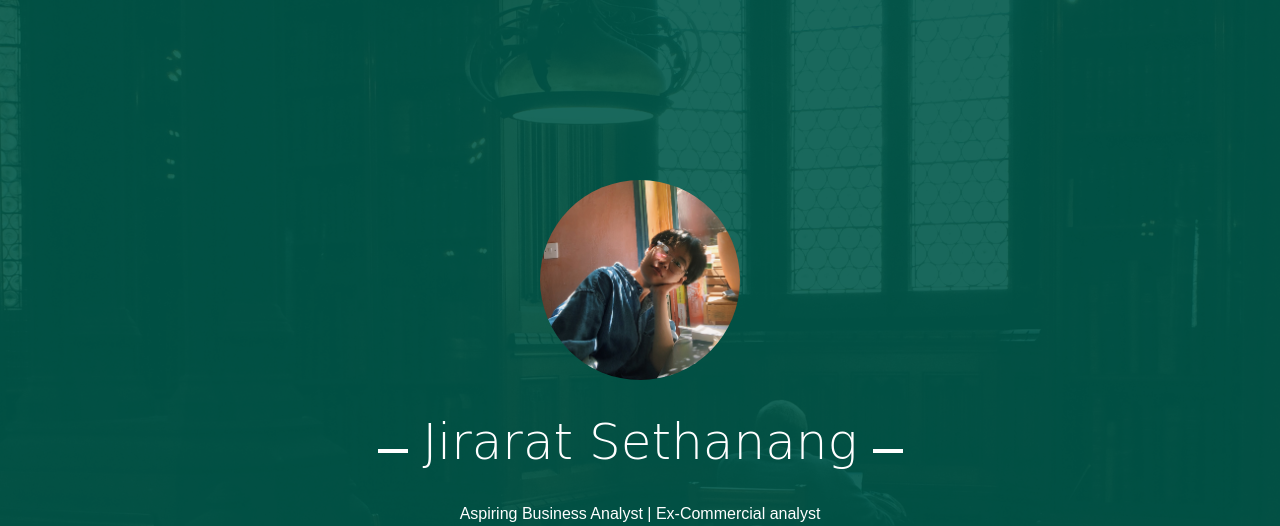
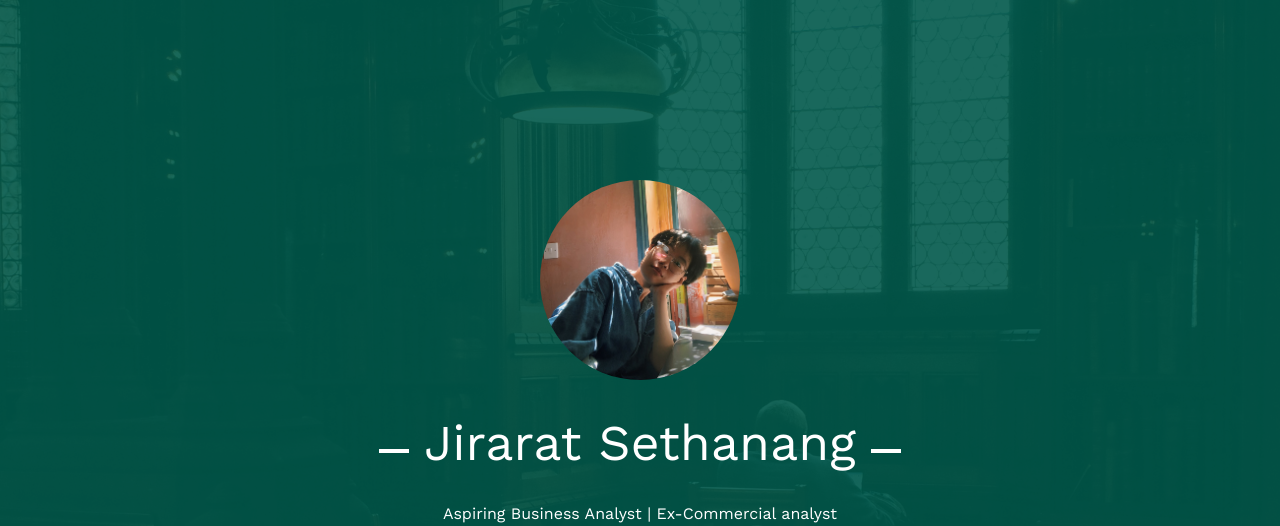
Before and after one commit to jiraratset/jirarat.github.io, a plain HTML site: page index.html in a window 1280 px wide. Shown: the top 526 px of the page. Drawn offline with nearby package versions, Linux system fonts and the light colour scheme; some packages are replaced by stand-ins of ours; no server answers; files whose address does not match are found by name.

Commit message:
Update index.html

```diff
--- a/index.html
+++ b/index.html
@@ -34,8 +34,8 @@
 	<meta name="twitter:url" content="" />
 	<meta name="twitter:card" content="" />
 
-	<link href="https://fonts.googleapis.com/css?family=Space+Mono" rel="stylesheet">
-	<link href="https://fonts.googleapis.com/css?family=Kaushan+Script" rel="stylesheet">
+	<link href="https://fonts.googleapis.com/css?family=Work+Sans" rel="stylesheet">
+	<link href="https://fonts.googleapis.com/css?family=Work+Sans" rel="stylesheet">
 
 	<!-- Animate.css -->
 	<link rel="stylesheet" href="css/animate.css">
```
